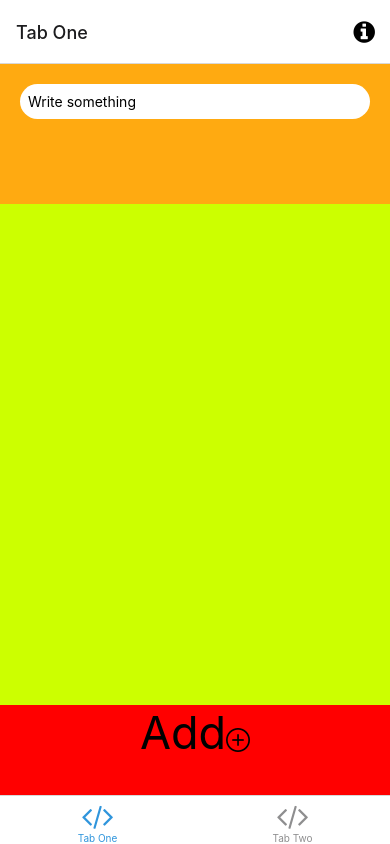
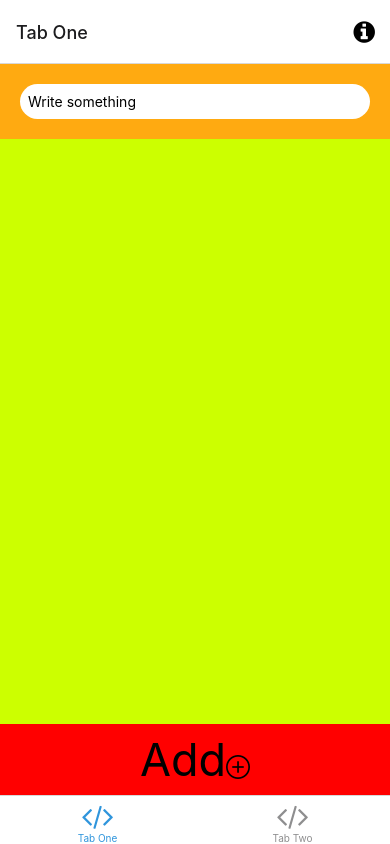
Before and after one commit to mob-dev-org/TO_DO_List, a React Native app: screen /TabOne in a window 390 px wide. Built offline with nearby package versions, Linux system fonts and the light colour scheme; what expo-linking would draw is missing.

Commit message:
style: styleing

```diff
--- a/src/components/EditScreenInfo.tsx
+++ b/src/components/EditScreenInfo.tsx
@@ -53,7 +53,7 @@ const styles = StyleSheet.create({
         fontSize: 45,
         backgroundColor: 'red',
         width: "100%",
-        height:90,
+        padding:8,
         textAlign: 'center',
         alignItems: 'center',
     },
@@ -82,13 +82,12 @@ const styles = StyleSheet.create({
         padding: 10,
     },
     header: {
-        flex: 7,
+
         backgroundColor: '#fa1',
         // alignItems: 'center',
     },
     page: {
         flex: 1,
-
         backgroundColor: 'blue',
     },
     body: {
@@ -97,7 +96,7 @@ const styles = StyleSheet.create({
     },
     footer:{
         backgroundColor:"#303050",
-        height:90
+
 
     }
 });
```
